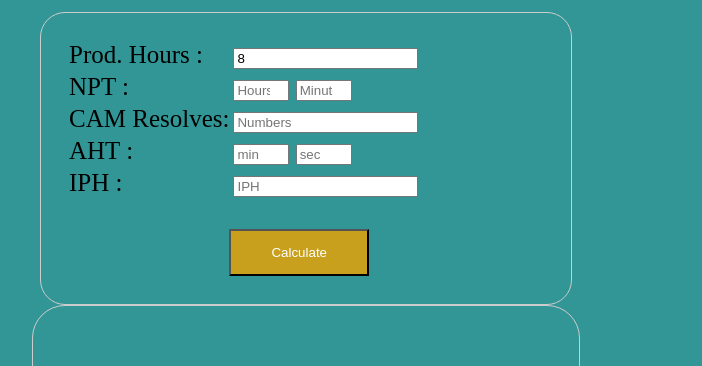
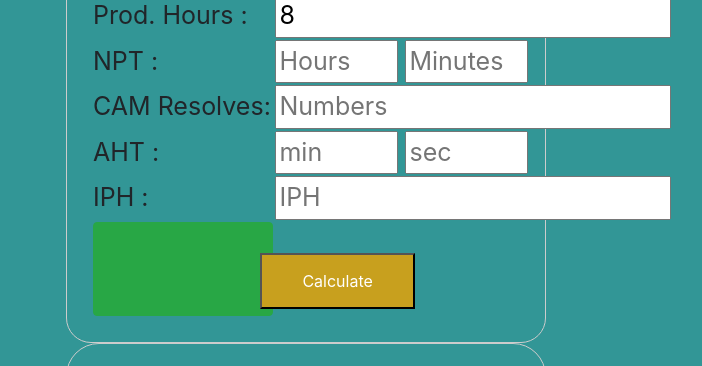
Before and after one commit to sumitshrm020/sumitshrm020.github.io, a plain HTML site: page index.html in a window 1280 px wide. Shown: the part 89-455 px from the top of the page, without its empty margins (334-1036 px from the left). Drawn offline with nearby package versions, Linux system fonts and the light colour scheme.

Commit message:
uploading

```diff
--- a/index.html
+++ b/index.html
@@ -3,6 +3,10 @@
 <head>
 <meta charset=utf-8 />
 <title>calculate multiplication and division of two numbers </title>
+
+<link rel="stylesheet" href="https://maxcdn.bootstrapcdn.com/bootstrap/4.0.0/css/bootstrap.min.css" integrity="sha384-Gn5384xqQ1aoWXA+058RXPxPg6fy4IWvTNh0E263XmFcJlSAwiGgFAW/dAiS6JXm" crossorigin="anonymous">
+<script src="https://maxcdn.bootstrapcdn.com/bootstrap/4.0.0/js/bootstrap.min.js" integrity="sha384-JZR6Spejh4U02d8jOt6vLEHfe/JQGiRRSQQxSfFWpi1MquVdAyjUar5+76PVCmYl" crossorigin="anonymous"></script>
+
 <script type="text/javascript">
 
 
@@ -107,7 +111,7 @@ IPH        : </td><td> <input type="number" id="seventhNumber" placeholder="IPH"
               </td></tr>
 
 <tr><td>
-<div class="calStyle">
+<div class="btn btn-success">
 <br><input type="button" id="button" onClick="AHTBy()" Value="calculate"  />
 </div> </td>
 </tr>
```
